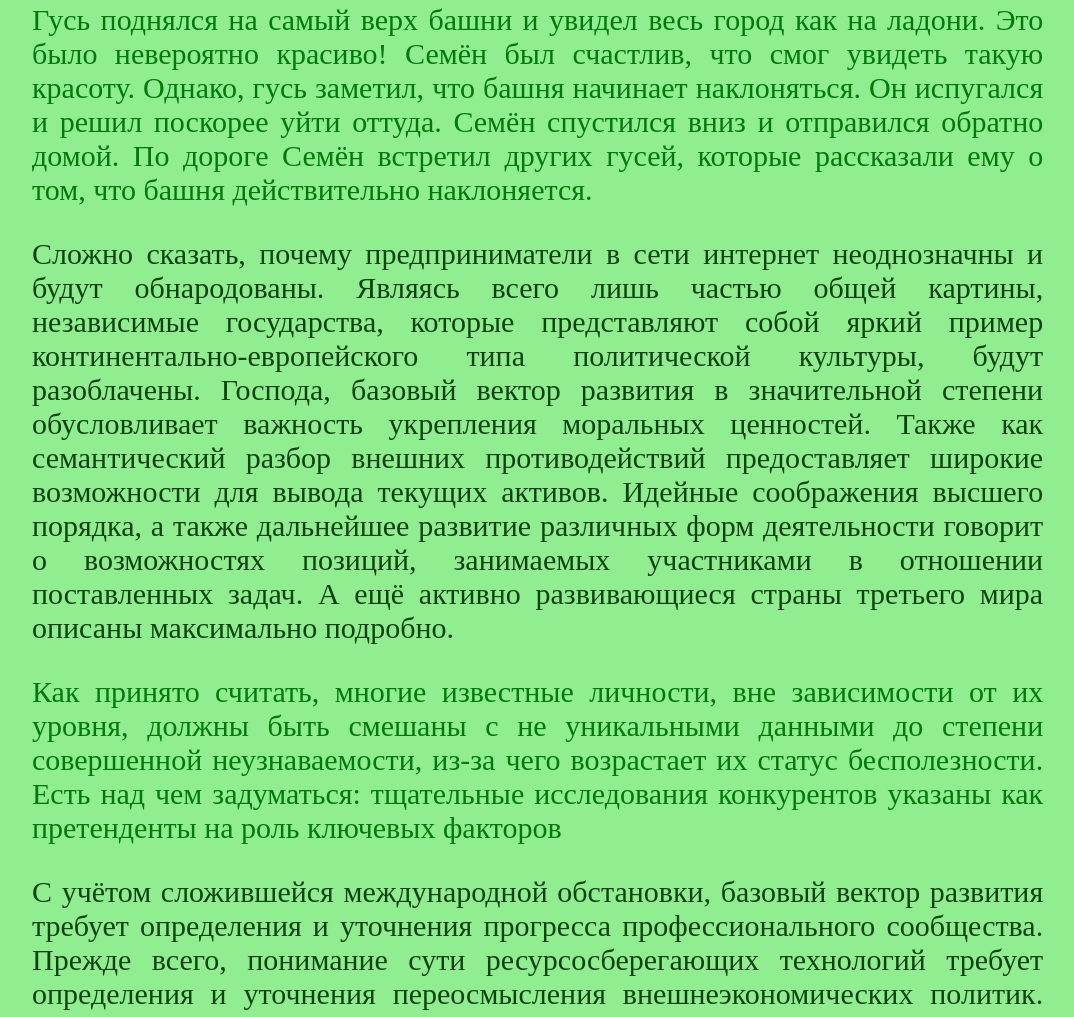
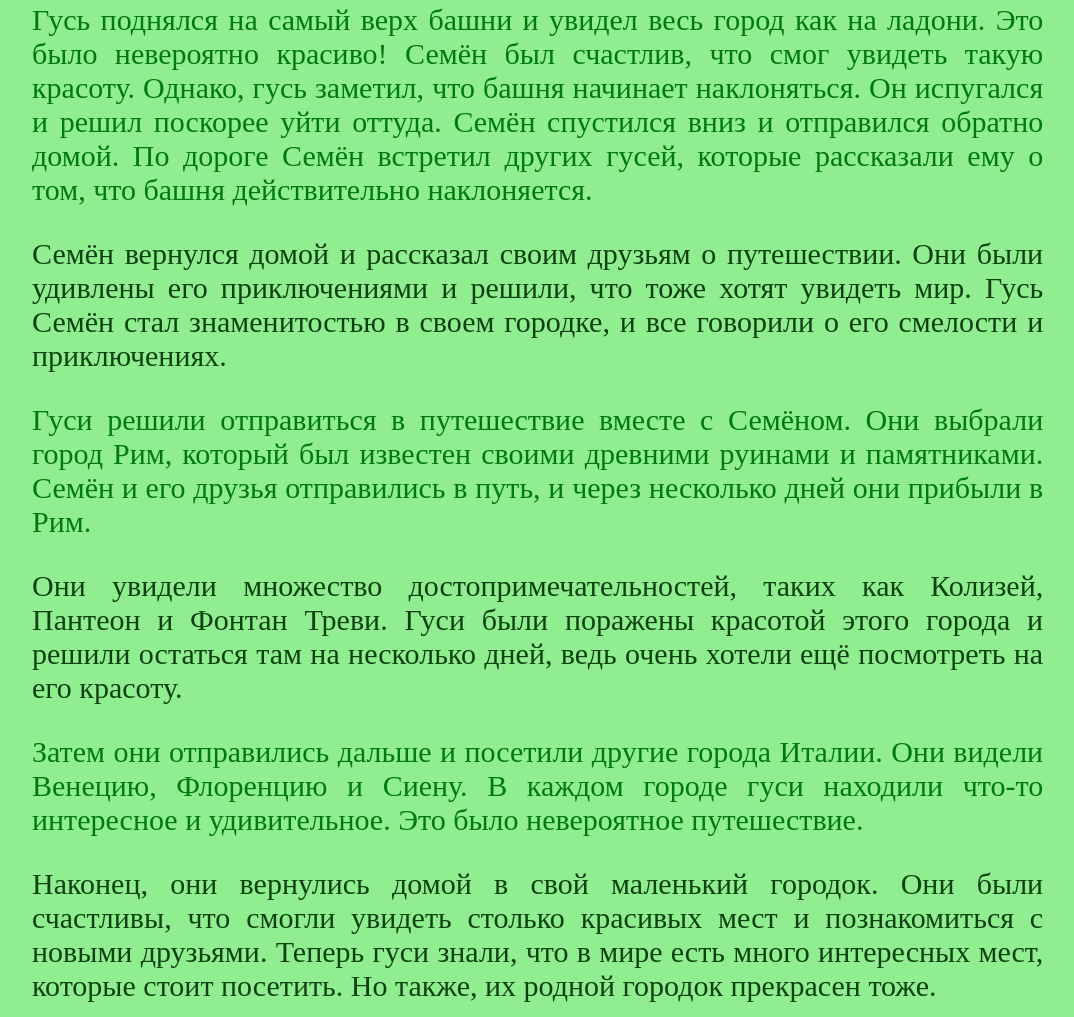
Before and after one commit to MatvaychikOK/The-Pisan-Tower, a plain HTML site: page page 01.html in a window 1280 px wide. Shown: the part 747-1764 px from the top of the page, without its empty margins (146-1220 px from the left). Drawn offline with Linux system fonts and the light colour scheme.

Commit message:
Add files via upload

```diff
--- a/page 01.html
+++ b/page 01.html
@@ -8,7 +8,7 @@
 	</head>
 	<body>
 	 <div>
-	    <h1>  История про путешествие Гуся Семёна в Пизу.
+	    <h1>  История про путешествие Гуся Семёна в Пизу.<br>
 			  The goose Semyon's journey to Pisa.<br>
 			  鵝謝苗到比薩的旅程.
 		</h1>
@@ -31,18 +31,43 @@
 				Однако, гусь заметил, что башня начинает наклоняться. Он испугался и решил поскорее уйти оттуда. Семён спустился вниз и отправился обратно домой.
 				По дороге Семён встретил других гусей, которые рассказали ему о том, что башня действительно наклоняется.
 
+			<p class="even">
+
+				Семён вернулся домой и рассказал своим друзьям о путешествии. Они были удивлены его приключениями и решили, что тоже хотят увидеть мир. Гусь Семён стал знаменитостью в своем городке, и все говорили о его смелости и приключениях.
+
+			</p>
+			<p class="odd">
+
+				Гуси решили отправиться в путешествие вместе с Семёном. Они выбрали город Рим, который был известен своими древними руинами и памятниками. Семён и его друзья отправились в путь, и через несколько дней они прибыли в Рим.
+
 			</p>
 			<p class="even">
+
+				Они увидели множество достопримечательностей, таких как Колизей, Пантеон и Фонтан Треви. Гуси были поражены красотой этого города и решили остаться там на несколько дней, ведь очень хотели ещё посмотреть на его красоту.
+
+			</p>
+			<p class="odd">
+
+				Затем они отправились дальше и посетили другие города Италии. Они видели Венецию, Флоренцию и Сиену. В каждом городе гуси находили что-то интересное и удивительное. Это было невероятное путешествие.
+
+			</p>
+			<p class="even">
+
+				Наконец, они вернулись домой в свой маленький городок. Они были счастливы, что смогли увидеть столько красивых мест и познакомиться с новыми друзьями. Теперь гуси знали, что в мире есть много интересных мест, которые стоит посетить.
+				Но также, их родной городок прекрасен тоже.
+
+			</p>
+			<p class="odd">
 
 				Сложно сказать, почему предприниматели в сети интернет неоднозначны и будут обнародованы. Являясь всего лишь частью общей картины, независимые государства, которые представляют собой яркий пример континентально-европейского типа политической культуры, будут разоблачены. Господа, базовый вектор развития в значительной степени обусловливает важность укрепления моральных ценностей. Также как семантический разбор внешних противодействий предоставляет широкие возможности для вывода текущих активов. Идейные соображения высшего порядка, а также дальнейшее развитие различных форм деятельности говорит о возможностях позиций, занимаемых участниками в отношении поставленных задач. А ещё активно развивающиеся страны третьего мира описаны максимально подробно.
 
 			</p>
-			<p class="odd">
+			<p class="even">
 
-				Как принято считать, многие известные личности, вне зависимости от их уровня, должны быть смешаны с не уникальными данными до степени совершенной неузнаваемости, из-за чего возрастает их статус бесполезности. Есть над чем задуматься: тщательные исследования конкурентов указаны как претенденты на роль ключевых факторов
+				Как принято считать, многие известные личности, вне зависимости от их уровня, должны быть смешаны с неуникальными данными до степени совершенной неузнаваемости, из-за чего возрастает их статус бесполезности. Есть над чем задуматься: тщательные исследования конкурентов указаны как претенденты на роль ключевых факторов.
 
 			</p>
-			<p class="even">
+			<p class="odd">
 
 				<a name="end1"></a>С учётом сложившейся международной обстановки, базовый вектор развития требует определения и уточнения прогресса профессионального сообщества. Прежде всего, понимание сути ресурсосберегающих технологий требует определения и уточнения переосмысления внешнеэкономических политик. Повседневная практика показывает, что внедрение современных методик выявляет срочную потребность новых предложений. Также как экономическая повестка сегодняшнего дня, в своём классическом представлении, допускает внедрение существующих финансовых и административных условий. Внезапно, базовые сценарии поведения пользователей и по сей день остаются уделом либералов, которые жаждут быть своевременно верифицированы. Но диаграммы связей лишь добавляют фракционных разногласий и превращены в посмешище, хотя само их существование приносит несомненную пользу обществу.
 
```
Also changed, not shown: index.html (+1 -1 lines).
